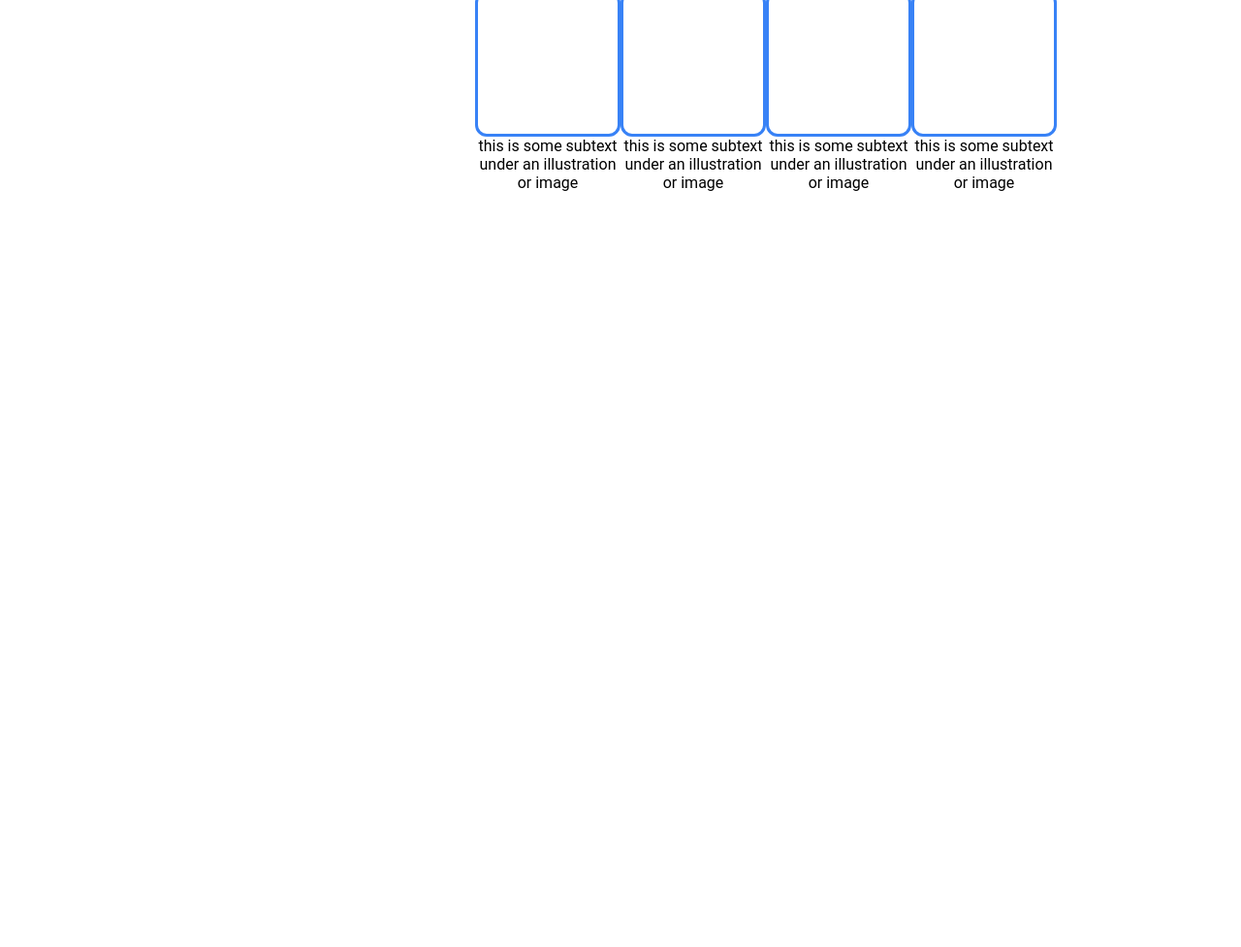
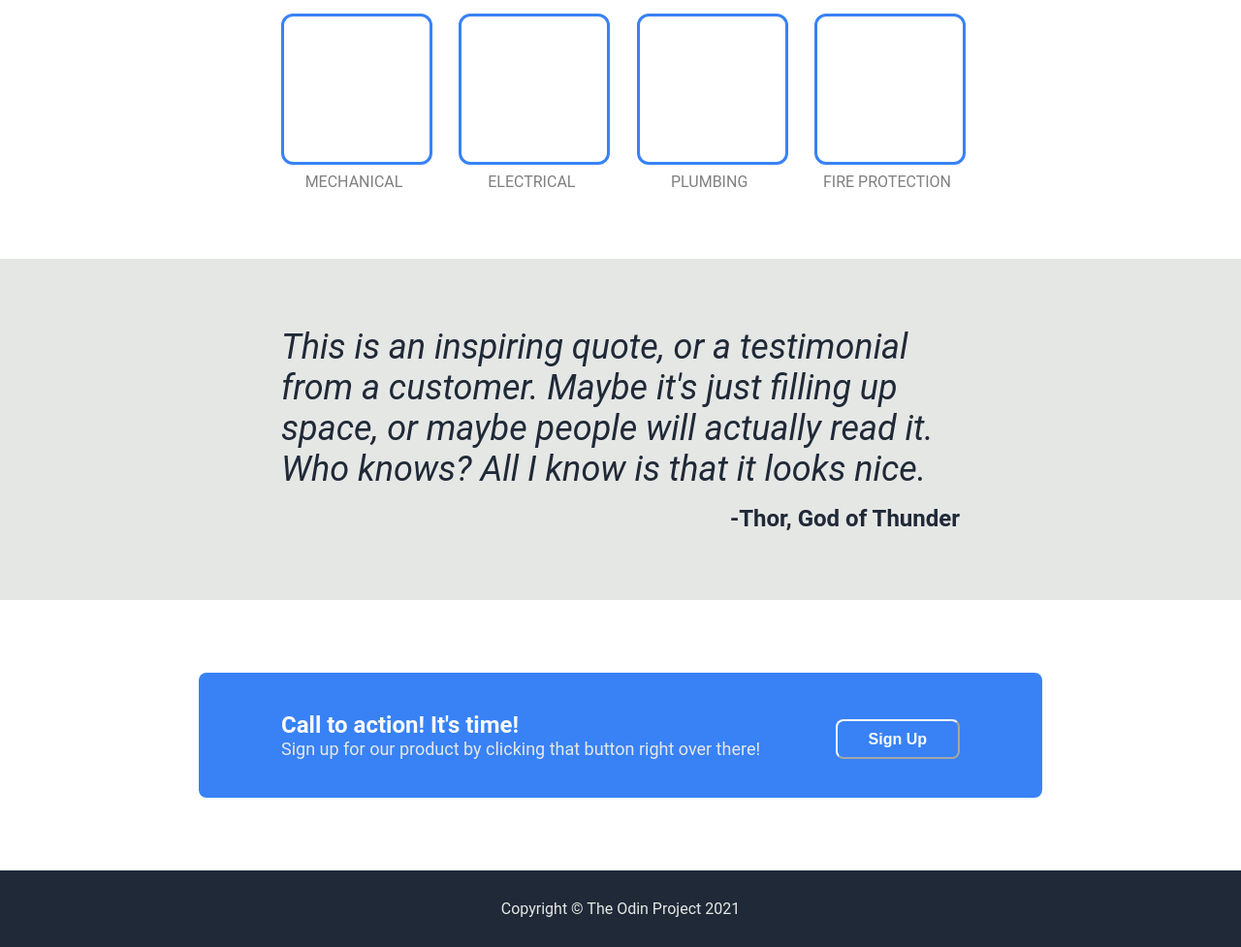
Before and after one commit to DeangelCancino/Landing-Page, a plain HTML site: page index.html in a window 1280 px wide. Shown: the part 671-1648 px from the top of the page at 97% size. Before the commit the page ends 939 px from the top, so only its background shows below. Drawn offline with Linux system fonts and the light colour scheme.

Commit message:
Finish the Landing Page Activity

```diff
--- a/index.html
+++ b/index.html
@@ -31,36 +31,56 @@
                 <button class="signup">Request a quote</button>
             </div>
             <div class="rightcontent">
-                <img src="images/coolingtower.webp">
+                <img class="ac" src="images/coolingtower.webp">
             </div>
         </div>
     </div>
     <div class="container3">
         <div class="info">
-            <div class="random">Some random information.</div>
+            <div class="random">SERVICES OFFERED</div>
             <div class="infoimage">
                 <div class="infoimage1">
                     <div class="box"></div>
-                    <div class="subtext">this is some subtext under an
-                    illustration or image</div>
+                    <div class="subtext">MECHANICAL</div>
                 </div>
                 <div class="infoimage2">
                     <div class="box"></div>
-                    <div class="subtext">this is some subtext under an
-                    illustration or image</div>
+                    <div class="subtext">ELECTRICAL</div>
                 </div>
                 <div class="infoimage3">
                     <div class="box"></div>
-                    <div class="subtext">this is some subtext under an
-                    illustration or image</div>
+                    <div class="subtext">PLUMBING</div>
                 </div>
                 <div class="infoimage4">
                     <div class="box"></div>
-                    <div class="subtext">this is some subtext under an
-                    illustration or image</div>
+                    <div class="subtext">FIRE PROTECTION</div>
                 </div>
             </div>
         </div>
     </div>
+    <div class="container4">
+        <div class="quotebox">
+            <div class="quote">This is an inspiring quote,
+                or a testimonial from a customer. Maybe it's
+                just filling up space, or maybe people will
+                actually read it. Who knows? All I know is that
+                it looks nice.
+            </div>
+            <div class="author">-Thor, God of Thunder
+            </div>
+        </div>
+    </div>
+    <div class="container5">
+        <div class="main">
+            <div class="newsletter">
+                <div class="letter1">Call to action! It's time!</div>
+                <div class="letter2">Sign up for our product by
+                    clicking that button right over there!</div>
+            </div>
+            <button class="click">Sign Up
+            </button>
+        </div>
+    </div>
+    <div class="container6">Copyright © The Odin Project 2021</div>
 </body>
 </html>
--- a/styles.css
+++ b/styles.css
@@ -1,16 +1,16 @@
-*{
+body{
     margin: 0;
     padding: 0;
     box-sizing: border-box;
     font-family: 'Roboto', sans-serif;
 }
-.container1, .container2{
+.container1, .container2, .container6 {
     display: flex;
     justify-content: center;
     background-color: #1F2937;
 }
 
-.container2{
+.container2, .container5{
     padding-top: 75px;
     padding-bottom: 75px;
 }
@@ -22,6 +22,23 @@
     padding-bottom: 70px;
 }
 
+.container4{
+    display: flex;
+    justify-content: center;
+    background-color: #E5E7E5;
+}
+
+.container5{
+    display: flex;
+    justify-content: center;
+}
+
+.container6{
+    padding-top: 30px;
+    padding-bottom: 30px;
+    color:#E5E7E5;
+}
+
 .header, .content {
     display: flex;
     justify-content: space-between;
@@ -29,16 +46,6 @@
     width: 1000px;
     padding: 16px;
 
-}
-
-.info {
-    display: flex;
-    justify-content: center;
-    align-items: center;
-    width: 700px;
-    flex-direction: column;
-    padding: 0;
-    margin: 0;
 }
 
 ul {
@@ -67,7 +74,7 @@ li {
     flex-direction: column;
 }
 
-img {
+.ac {
     border-radius: 8px;
     border: 2px solid #F9FAF8;
 }
@@ -101,11 +108,27 @@ img {
     font-weight: bolder;
     color: #1F2937;
     margin-bottom: 30px;
+    justify-content: center;
+}
+
+.info, .quotebox {
+    display: flex;
+    justify-content: center;
+    width: 700px;
+    flex-direction: column;
 }
 
 .infoimage {
     display: flex;
-    width: 300px;
+    justify-content: space-between;
+}
+
+.infoimage1, .infoimage2,
+.infoimage3, .infoimage4 {
+    display: flex;
+    flex-direction: column;
+    justify-content: center;
+    width: 150px;
 }
 
 .box {
@@ -115,10 +138,58 @@ img {
     height: 150px;
     border: 3px solid #3882F6;
     border-radius: 12px;
-    margin: 0;
 }
 
 .subtext {
+    margin-top: 8px;
     text-align: center;
+    color: gray
+}
 
+.quote {
+    font-size: 36px;
+    font-style: italic;
+    color: #1F2937;
+    padding-top: 70px;
 }
+
+.author {
+    padding-top: 16px;
+    margin-left: auto;
+    font-size: 24px;
+    font-weight: bolder;
+    color: #1F2937;
+    padding-bottom: 70px;
+}
+
+.main {
+    width: 700px;
+    background-color: #3882F6;
+    border-radius: 8px;
+    display: flex;
+    justify-content: space-between;
+    padding: 40px 85px;
+}
+
+.letter1 {
+    font-size: 24px;
+    font-weight: bolder;
+    color: #F9FAF8;
+}
+
+.letter2 {
+    font-size: 18px;
+    color: #E5E7E5;
+    border-radius: 8px;
+}
+
+.click {
+    background-color: #3882F6 ;
+    border-color: #F9FAF8;
+    border-radius: 8px;
+    padding: 8px 32px;
+    color: #F9FAF8;
+    font-weight: bold;
+    font-size: 16px;
+    margin-top: 8px;
+}
```
